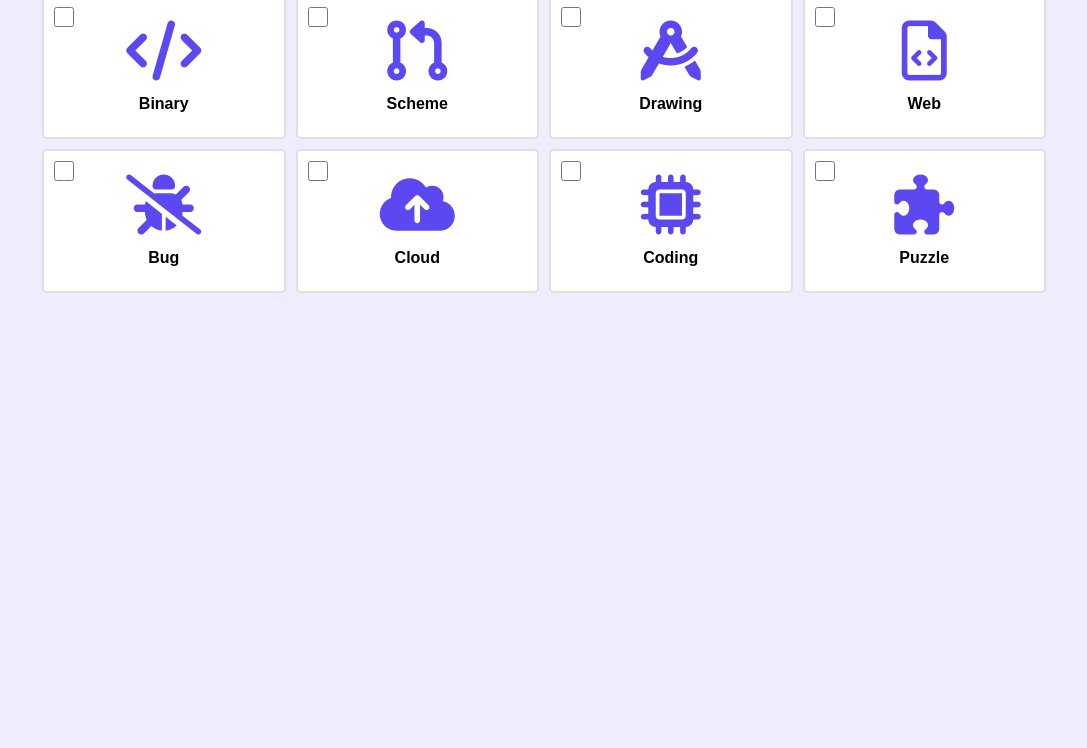
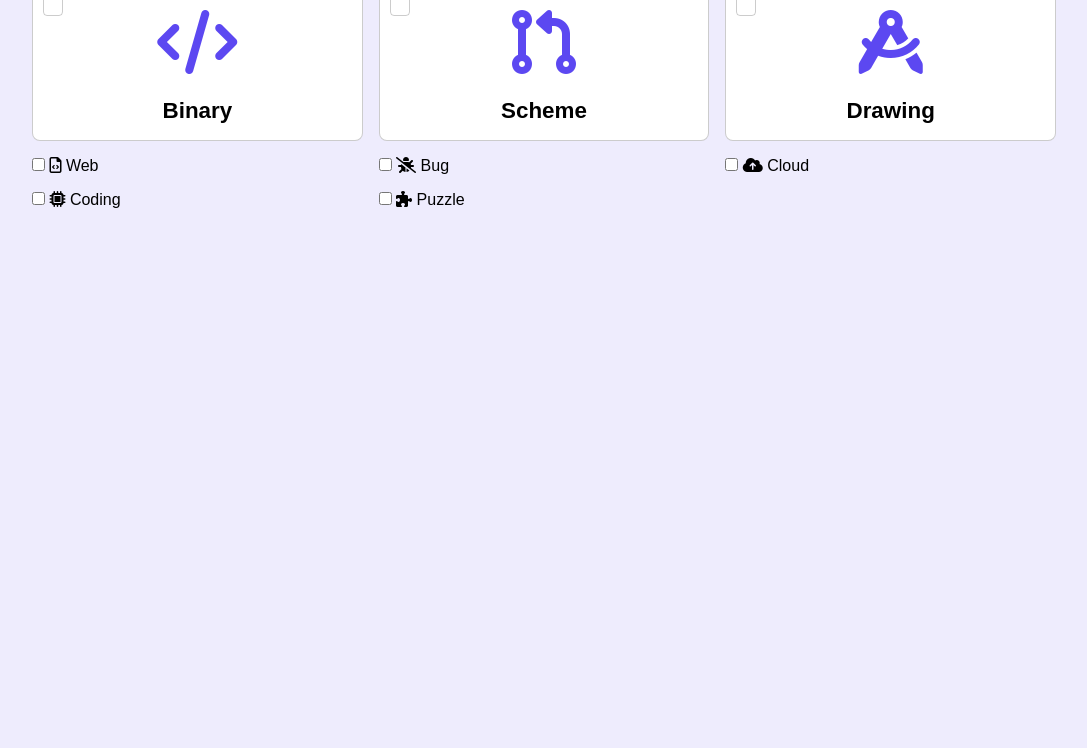
Before and after one commit to noamangg/Front-End-Challenges, a plain HTML site: page Interests Boxes Select/index.html in a window 1280 px wide. Shown: the part 52-800 px from the top of the page, without its empty margins (96-1183 px from the left). Drawn offline with Linux system fonts and the light colour scheme.

Commit message:
Make Some Changes

```diff
--- a/Interests Boxes Select/CSS/master.css
+++ b/Interests Boxes Select/CSS/master.css
@@ -12,80 +12,91 @@
   margin: 0;
   font-family: Arial, Helvetica, sans-serif;
 }
+
 body {
-  background-color: var(--elements-background-color) ;
+  background-color: var(--elements-background-color);
 }
+
 .container {
   margin-left: 10%;
   margin-right: 10%;
 
 }
 
-div.inter{
 
+
+.inter {
   display: grid;
-  grid-template-columns: repeat(4, 1fr);
-  gap: 10px;
-  padding: 10px;
+  grid-template-columns: repeat(auto-fill, minmax(250px, 1fr));
+  gap: 1rem;
+}
+
+.inter>div {
+  background-color: white;
+  border: 1px solid rgb(0, 0, 0, .2);
+  border-radius: .5rem;
+  position: relative;
+
+  height: fit-content;
+}
+
+.inter>div label {
+  text-align: center;
+  height: 100%;
+  display: block;
+}
+
+.inter>div label i {
+  margin-top: 1.5rem;
+  font-size: 4rem;
+  color: var(--main-purple-color, #5c48f1);
+  width: 100%;
+  margin-bottom: 1.5rem;
+}
+
+.inter>div label p {
+  font-weight: bold;
+  font-size: 1.4rem;
+  margin-bottom: 1rem;
+}
+
+.inter>div input[type="radio"] {
+  appearance: none;
+  position: absolute;
+}
+
+.inter>div label::before {
+  content: "";
+  width: 18px;
+  height: 18px;
+  border: 1px solid rgb(0, 0, 0, .2);
+  border-radius: .25rem;
+  position: absolute;
+  top: 10px;
+  left: 10px
+}
+.inter> div input[type="radio"]:checked + label::before {
+  border: 1px solid var(--main-purple-color, #5c48f1);
+}
+
+
+.inter>div input[type="radio"]:checked + label::after,
+.inter>div input[type="radio"]:not(:checked) + label:hover::after {
+  content: "";
+  width: 15px;
+  height: 15px;
+  background-color: var(--main-purple-color, #5c48f1);
+  border-radius: .25rem;
+  position: absolute;
+  top: 12.5px;
+  left: 12.5px
+}
+.inter>div input[type="radio"]:checked+label::after {
 
 }
 
-div.inter label {
-  background-color: white;
-  height: 100px;
-  padding: 20px;
-
-  display: flex;
-  justify-content: center;
-  flex-wrap: wrap;
-  align-items: center;
-
-  border-radius: 5px;
-  border: 2px solid var(--element-border-color);
-  font-weight: bold;
-  position: relative;
-}
-div.inter label i {
-  font-size: 60px;
-  width: 100%;
-  text-align: center;
-  color: var(--main-purple-color);
-  margin-bottom: 5px;
-}
+.inter>div input[type="radio"]:not(:checked) + label:hover::after {
+  background-color: rgb(0, 0, 0, .2);
 
 
-div.inter label input {
-  position: absolute;
-  top: 10px;
-  left: 10px;
-  width: 20px;
-  height: 20px;
 }
-:checked {
-  color: #5c48f1;
-  background-color: #5c48f1;
-}
-
-input[type="checkbox"] {
-  background-color: #fff;
-  margin: 0;
-}
-
-input[type="checkbox"] {
-  margin: 0;
-  font: inherit;
-  color: var(--element-border-color);
-  border: 0.15em solid var(--element-border-color);
-  outline: none;
-  border-radius: 5px;
-}
-
-input[type="checkbox"] {
-  /* ...existing styles */
-  display: grid;
-  place-content: center;
-}
-
-input[type="checkbox"]::before {
-  content: "";
-}
--- a/Interests Boxes Select/index.html
+++ b/Interests Boxes Select/index.html
@@ -13,22 +13,33 @@
 <body>
   <div class="container">
   <h1>Choose Interests</h1>
+
   <div class="inter">
+
+    <div class="binary">
+    <input type="radio" name="te" id="binary">
     <label for="binary">
-      <input type="checkbox" name="" id="binary">
       <i class="fa-solid fa-code"></i>
-      Binary
+      <p>Binary</p>
     </label>
+  </div>
+
+  <div class="inter">
+    <input type="radio" name="te" id="Scheme">
     <label for="Scheme">
-      <input type="checkbox" name="" id="Scheme">
       <i class="fa-solid fa-code-pull-request"></i>
-      Scheme
+      <p>Scheme</p>
     </label>
+  </div>
+
+  <div class="inter">
+  <input type="radio" name="" id="Drawing">
     <label for="Drawing">
-      <input type="checkbox" name="" id="Drawing">
       <i class="fa-solid fa-compass-drafting"></i>
-      Drawing
+      <p>Drawing</p>
     </label>
+  </div>
+
     <label for="Web">
       <input type="checkbox" name="" id="Web">
       <i class="fa-regular fa-file-code"></i>
@@ -56,6 +67,9 @@
     </label>
   </div>
 
+
+
+
 </div>
 
 </body>
```
